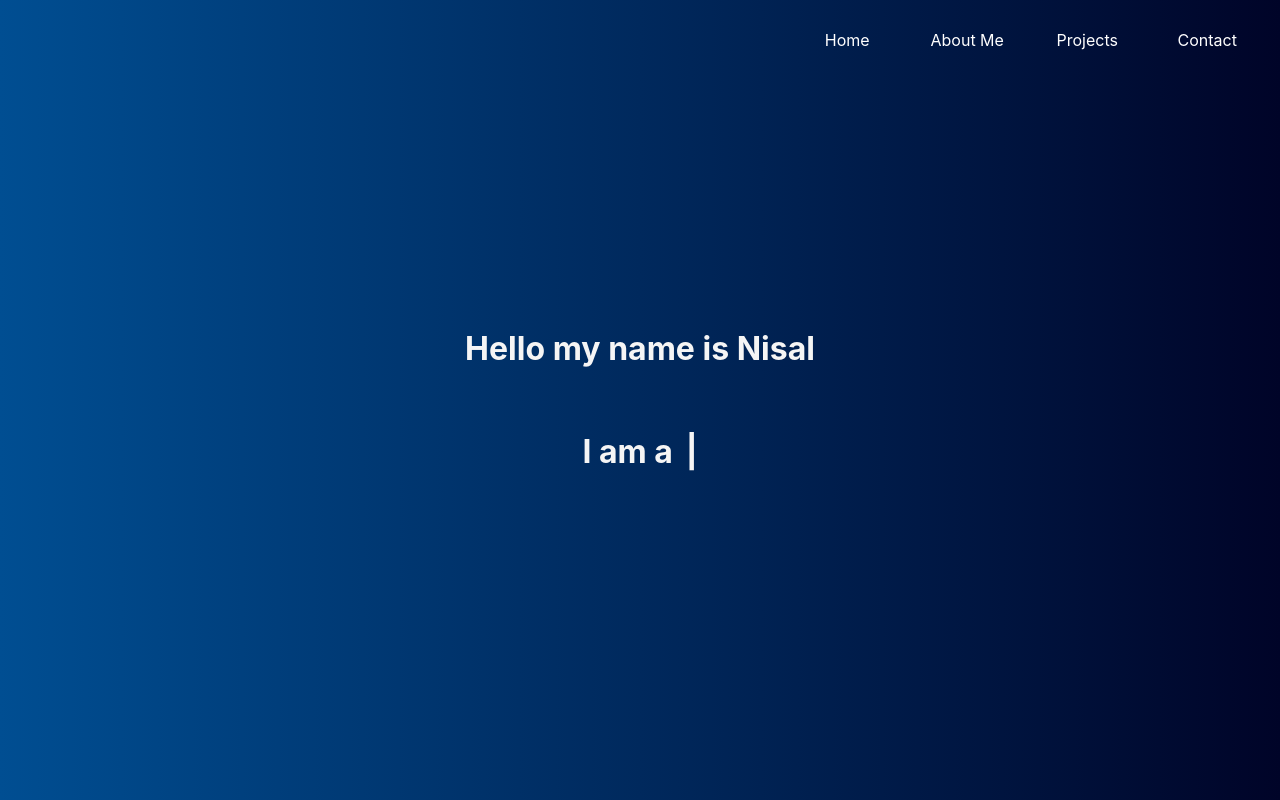
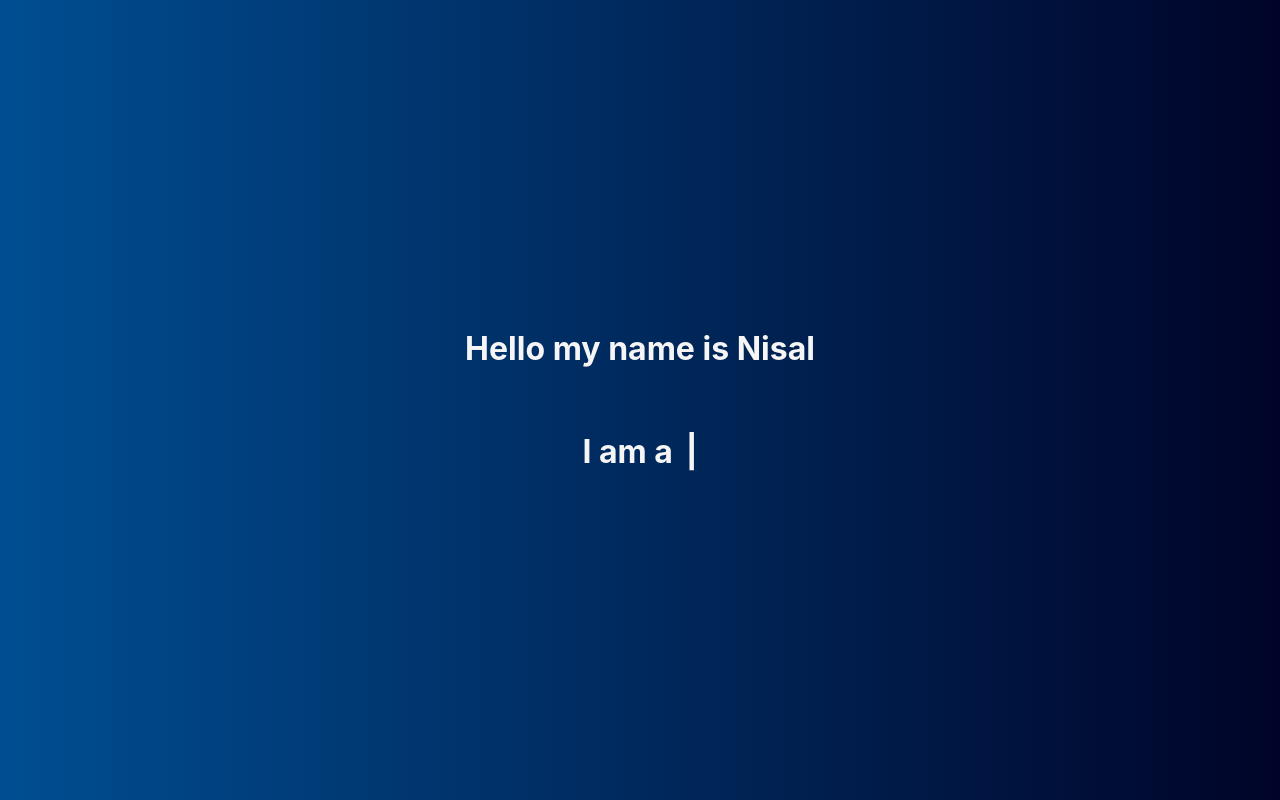
Before and after one commit to Kneesal/nisals-portfolio-website, a React (Create React App) app: page / in a window 1280 px wide. Shown: the top 800 px of the page. Built offline with nearby package versions, Linux system fonts and the light colour scheme.

Commit message:
finished navbar smooth scroll with hashroutes and responsive navbar

```diff
--- a/package.json
+++ b/package.json
@@ -10,6 +10,7 @@
     "react-dom": "^18.2.0",
     "react-parallax-tilt": "^1.7.102",
     "react-router-dom": "^6.8.1",
+    "react-router-hash-link": "^2.4.3",
     "react-scripts": "5.0.1",
     "web-vitals": "^2.1.4"
   },
--- a/src/Component/About Me/AboutMe.js
+++ b/src/Component/About Me/AboutMe.js
@@ -5,7 +5,7 @@ import { Animate } from '../Animate In/AnimateIn.js'
 const AboutMe = () => {
 
   return (
-    <div style = {{ paddingBottom: '13rem', backgroundColor: "#242526"}}   >
+    <div style = {{ paddingBottom: '13rem', backgroundColor: "#242526"}} id = 'aboutme'  >
       <Animate.FadeUp>
       <h1
       className={"aboutheader"}
--- a/src/Component/Contact/ContactMe.js
+++ b/src/Component/Contact/ContactMe.js
@@ -6,7 +6,7 @@ const ContactMe = () => {
 
   return (
     <Animate.FadeUp>
-      <div className="contact-container">
+      <div className="contact-container" id="contact">
             <h1 style = {{ padding: '1em'}} >Contact Me</h1>
             <div className="contact-wrapper">
                 <p className="cta-text">[Put your call to action here]</p>
--- a/src/Component/Hero/Hero.js
+++ b/src/Component/Hero/Hero.js
@@ -5,7 +5,7 @@ import './hero.css'
 const Hero = () => {
 
     return(
-        <div className="hero">
+        <div className="hero" id="home">
             <h1><Typewriter/></h1>
         </div>
     )
--- a/src/Component/Navbar/Navbar.js
+++ b/src/Component/Navbar/Navbar.js
@@ -1,6 +1,7 @@
 import React, { useState, useEffect } from "react";
 import "./nav.css";
-import { NavLink } from "react-router-dom";
+import { HashLink } from 'react-router-hash-link';
+
 
 const Navbar = () => {
   const [scrollHeight, setScrollHeight] = useState(0);
@@ -29,13 +30,13 @@ const Navbar = () => {
 
   return (
 
-    <div className={ (scrollHeight > 0 ? "navColor sticky nav": "sticky nav")}>
+    <div className={ (scrollHeight > 50 ? "navColor sticky nav": "hidden sticky nav")}>
       <div className=" burger burger-container"><img src="8805049.png" alt ='burger' className="burgerImage"  onClick={handleClick}></img></div>
-      <ul className={ (scrollHeight > 600 ? "sticky nav": "sticky nav")}>
-        <li className={showMenu ? 'show ': "items"}><NavLink to="/">Home</NavLink></li>
-        <li className={showMenu ? 'show ': "items"}><NavLink to="/aboutme">About Me</NavLink></li>
-        <li className={showMenu ? 'show ': "items"}><NavLink to="/projects"> Projects</NavLink></li>
-        <li className={showMenu ? 'show ': "items"}><NavLink to = "/contact"> Contact </NavLink></li>
+      <ul className="sticky nav">
+        <li className={showMenu ? 'show ': "items"}><HashLink smooth to="/#home">Home</HashLink></li>
+        <li className={showMenu ? 'show ': "items"}><HashLink smooth to="/#aboutme">About Me</HashLink></li>
+        <li className={showMenu ? 'show ': "items"}><HashLink smooth to="/#projects"> Projects</HashLink></li>
+        <li className={showMenu ? 'show ': "items"}><HashLink smooth to = "/#contact"> Contact </HashLink></li>
       </ul>
     </div>
   );
--- a/src/Component/Navbar/nav.css
+++ b/src/Component/Navbar/nav.css
@@ -17,17 +17,23 @@
 .navColor {
     background-color: rgb(36, 37, 38);
     transition: all 0.5s;
+    opacity: 1;
+}
+
+.hidden {
+    opacity: 0;
+    transition: all 0.5s;
 }
 
 .items {
     padding: 20px;
-    transition: 0.3s;
+    transition: all 0.3s;
     height: 100%;
 }
 
 .items:hover {
     scale: 1.2;
-    cursor: pointer;
+
 }
 
 .burger {
@@ -37,19 +43,21 @@
 
 @media only screen and (max-width: 600px) {
     .items {
-        display: none;
+        opacity: 0;
+        pointer-events: none;
         transition: all 0.3s;
+        width: 25%;
     }
 
     .show {
-        display: flex;
-        transition: 0.3s;
-        padding-right: 20px;
-        background-color: grey;
-        text-align: right;
-        margin-left: auto;
-        width: 25%;
+        opacity: 1;
+        background-color: #242526;
         transition:all 0.5s;
+        height: 100%;
+        padding: 20px;
+        width: 100%;
+        border-color: #242526;
+        margin: -5px;
     }
 
     .burger {
--- a/src/Component/Projects/Projects.js
+++ b/src/Component/Projects/Projects.js
@@ -6,7 +6,7 @@ import {Animate} from '../Animate In/AnimateIn.js'
 const Projects = () => {
 
     return(
-        <div style={{paddingBottom: '5rem'}}>
+        <div style={{paddingBottom: '5rem'}} id = 'projects'>
             <div className="">
             <Animate.FadeUp>
             <h1 style = {{ padding: '3em'}}>Projects</h1>
```
Also changed, not shown: 1 other file (tests, documents, lock files or other folders).
